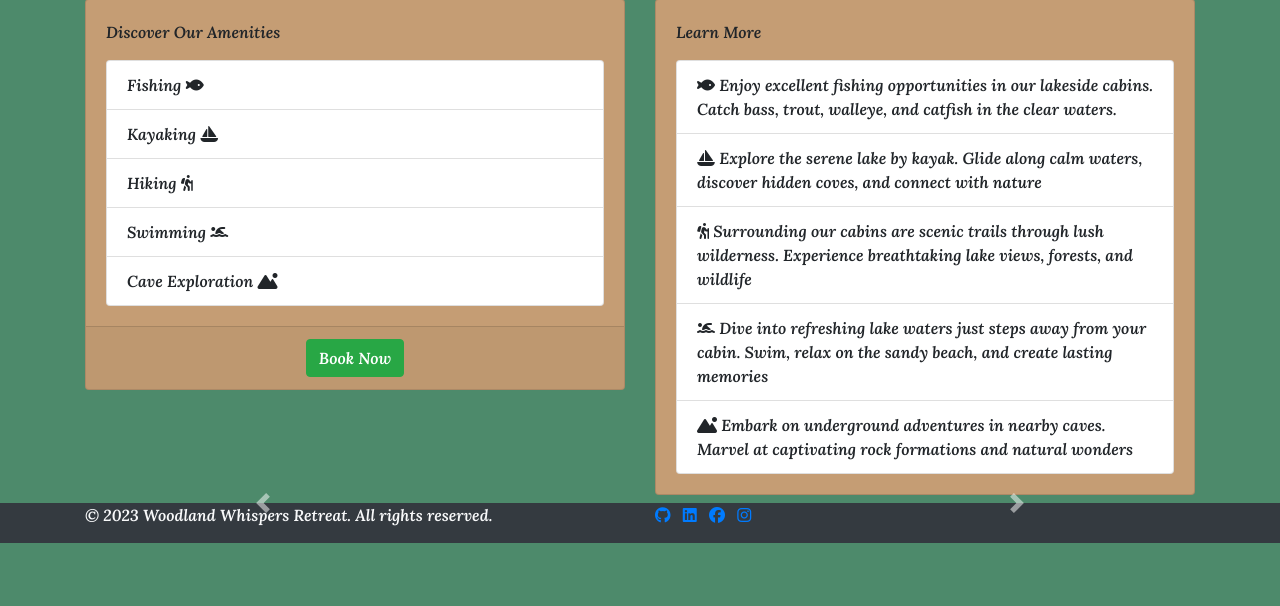
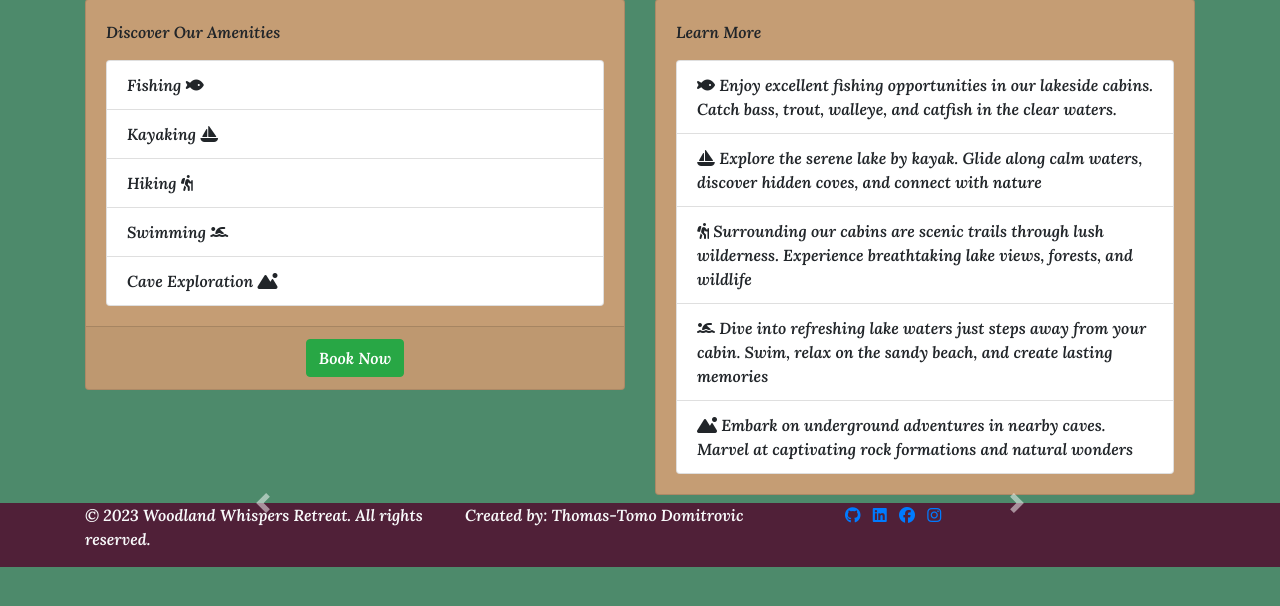
Before and after one commit to Thomas-Tomo/woodland-whispers-retreat, a Django app: page / in a window 1280 px wide. Shown: the part 163-769 px from the top of the page. Run offline with Django 3.2, Linux system fonts and the light colour scheme; data that the repository does not hold is empty; some libraries are stand-ins or nearby versions.

Commit message:
Update footer content

```diff
--- a/static/css/style.css
+++ b/static/css/style.css
@@ -57,6 +57,12 @@ body {
     width: 80%;
 }
 
+/* Footer */
+
+footer {
+    background-color: #502038;
+}
+
 /* Media Queries */
 
 /* Media Queries for max-width: 576px (small screens) */
--- a/templates/base.html
+++ b/templates/base.html
@@ -82,13 +82,16 @@
         </div>
     </div>
 
-    <footer class="footer bg-dark text-light">
+    <footer class="footer text-light">
         <div class="container">
             <div class="row">
-                <div class="col-lg-6">
+                <div class="col-lg-4">
                     <p>&copy; 2023 Woodland Whispers Retreat. All rights reserved.</p>
                 </div>
-                <div class="col-lg-6">
+                <div class="col-lg-4">
+                    <p>Created by: Thomas-Tomo Domitrovic</p>
+                </div>
+                <div class="col-lg-4">
                     <ul class="list-inline social-media">
                         <li class="list-inline-item">
                             <a href="https://github.com" target="_blank" rel="noopener noreferrer">
```
